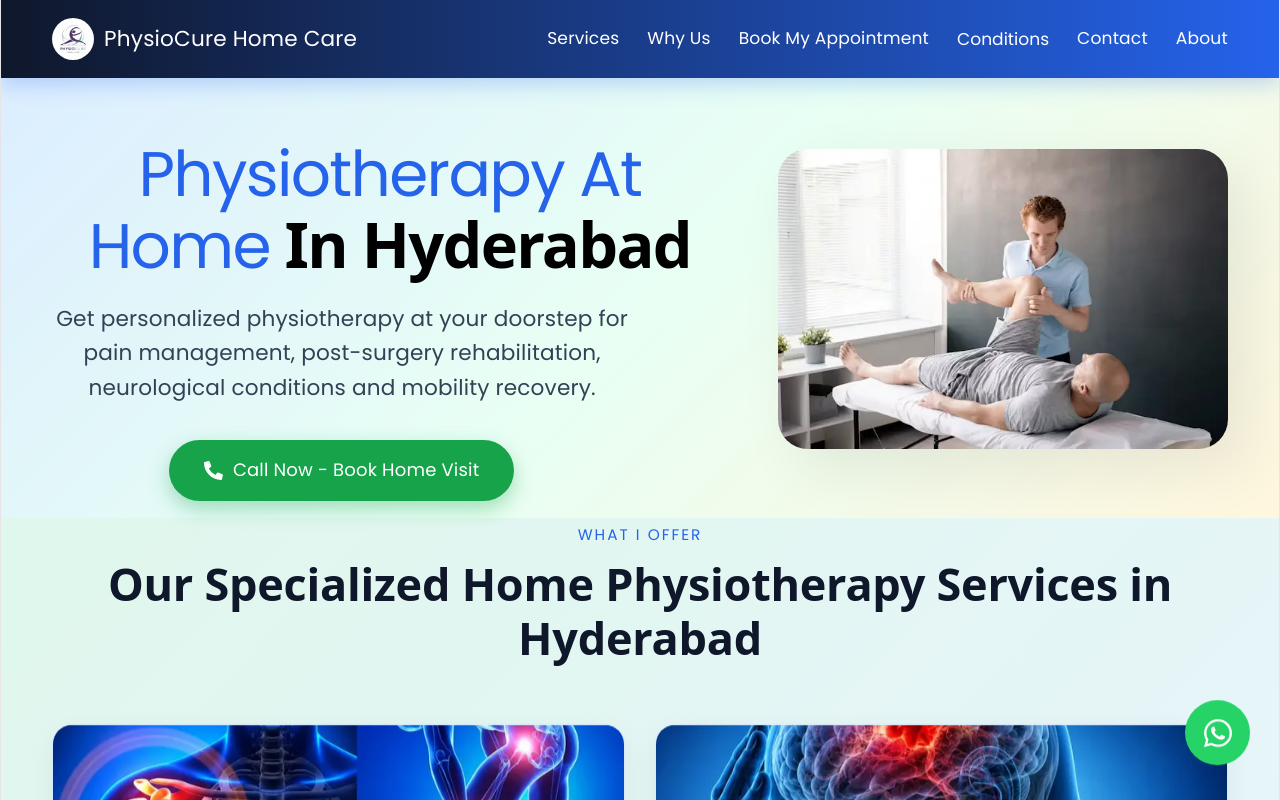
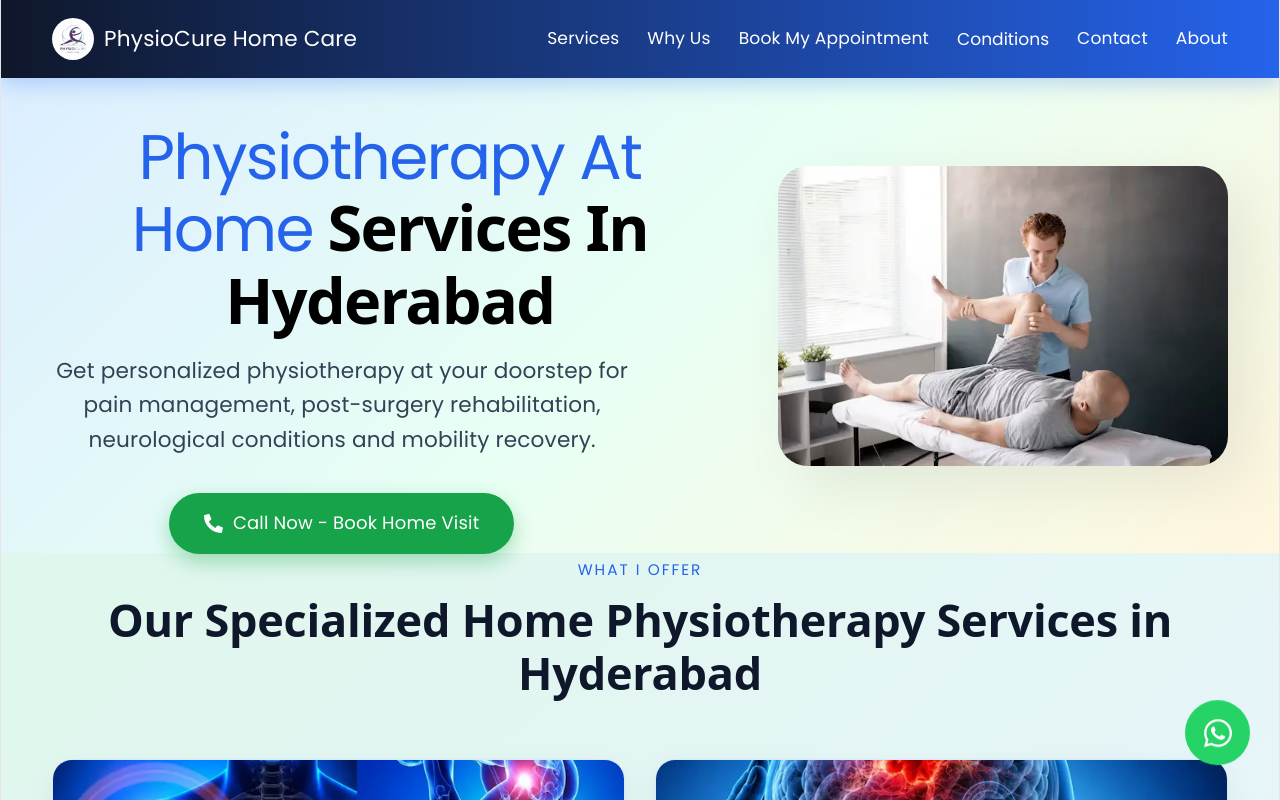
Before and after one commit to Taskeen04/PhysioCureHome-Care, a React (Vite) app: page / in a window 1280 px wide. Shown: the top 800 px of the page. Built offline with nearby package versions, Linux system fonts and the light colour scheme.

Commit message:
Changed tkr description

```diff
--- a/src/App.jsx
+++ b/src/App.jsx
@@ -60,8 +60,7 @@ const conditionsData = {
     headingSuffix: "Total Knee Replacement",
     image: "/conditions/total_knee_replacement.webp",
     description:
-      "Recovering from a total knee replacement requires structured, progressive rehabilitation to restore joint mobility, rebuild quadriceps strength, and re-establish safe walking patterns. Home physiotherapy allows patients to receive expert post-surgical care in the comfort and safety of their home during the critical early recovery phases. Personalized treatment focuses on swelling management, pain reduction, gentle range-of-motion exercises, and gradual functional retraining to help you safely regain independence in daily activities."
-  },
+         "A Total Knee Replacement (TKR) is a life-changing surgery where damaged joint surfaces are replaced with artificial implants. While the surgeon fixes the joint, specialized physiotherapy is what actually brings it to life. It is the absolute key to eliminating stiffness, rebuilding muscle strength, and getting you back to walking pain-free. " },
   "stroke": {
     headingSuffix: "Stroke",
     image: "/conditions/Stroke.webp",
@@ -218,7 +217,7 @@ const Hero = memo(() => {
   return (
     <section className="hero fade-in" aria-label="Introduction">
       <div>
-        <h1><span>Physiotherapy At Home</span> In Hyderabad</h1>
+        <h1><span>Physiotherapy At Home</span> Services In Hyderabad</h1>
         <p>Get personalized physiotherapy at your doorstep for pain management, post-surgery rehabilitation, neurological conditions and mobility recovery.</p>
         <div className="hero-cta-container">
           <a
```
